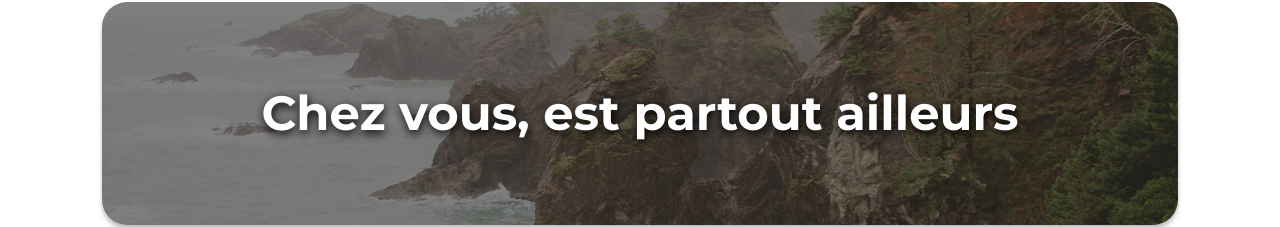
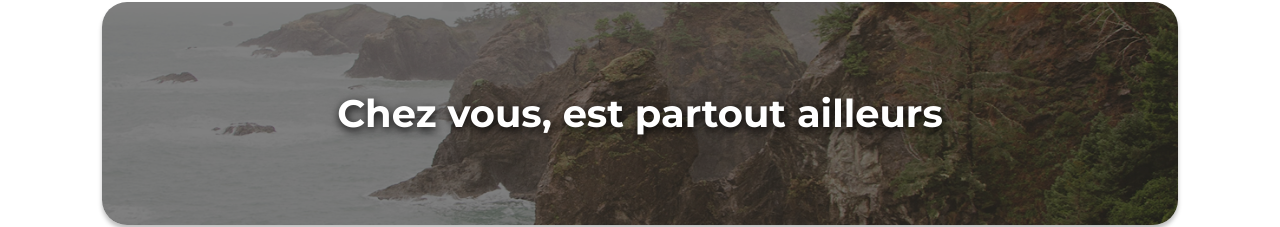
Before and after one commit to Unirotte/Projet7, a React (Vite) app in the folder my-react-app/: page / in a window 1280 px wide. Shown: the part 166-393 px from the top of the page. Built offline with nearby package versions, Linux system fonts and the light colour scheme; a web font is replaced by a local one.

Commit message:
modification du responsif du titre

```diff
--- a/my-react-app/src/assets/bannerCSS/banner.css
+++ b/my-react-app/src/assets/bannerCSS/banner.css
@@ -3,7 +3,7 @@
   position: absolute;
   z-index: 1;
   color: white;
-  font-size: 48px;
+  font-size: 3vw;
   text-shadow: 1px 3px 10px #000;
 }
 
--- a/my-react-app/src/assets/bannerCSS/banner.scss
+++ b/my-react-app/src/assets/bannerCSS/banner.scss
@@ -3,7 +3,7 @@
   position: absolute;
   z-index: 1;
   color: white;
-  font-size: 48px;
+  font-size: 3vw;
   text-shadow: 1px 3px 10px #000;
 }
 
--- a/my-react-app/src/assets/compileur/CompileurHomePageCSS/CompileurHomePage.css
+++ b/my-react-app/src/assets/compileur/CompileurHomePageCSS/CompileurHomePage.css
@@ -1,3 +1,3 @@
 @import "../../index.css";
 @import "../../cardsCSS/cards.css";
-@import "../../bannerCSS/banner.css";/*# sourceMappingURL=CompileurHomePage.css.map */
+@import "../../bannerCSS/banner.css";/*# sourceMappingURL=compileurHomePage.css.map */
```
Also changed, not shown: 1 other file (tests, documents, lock files or other folders).
